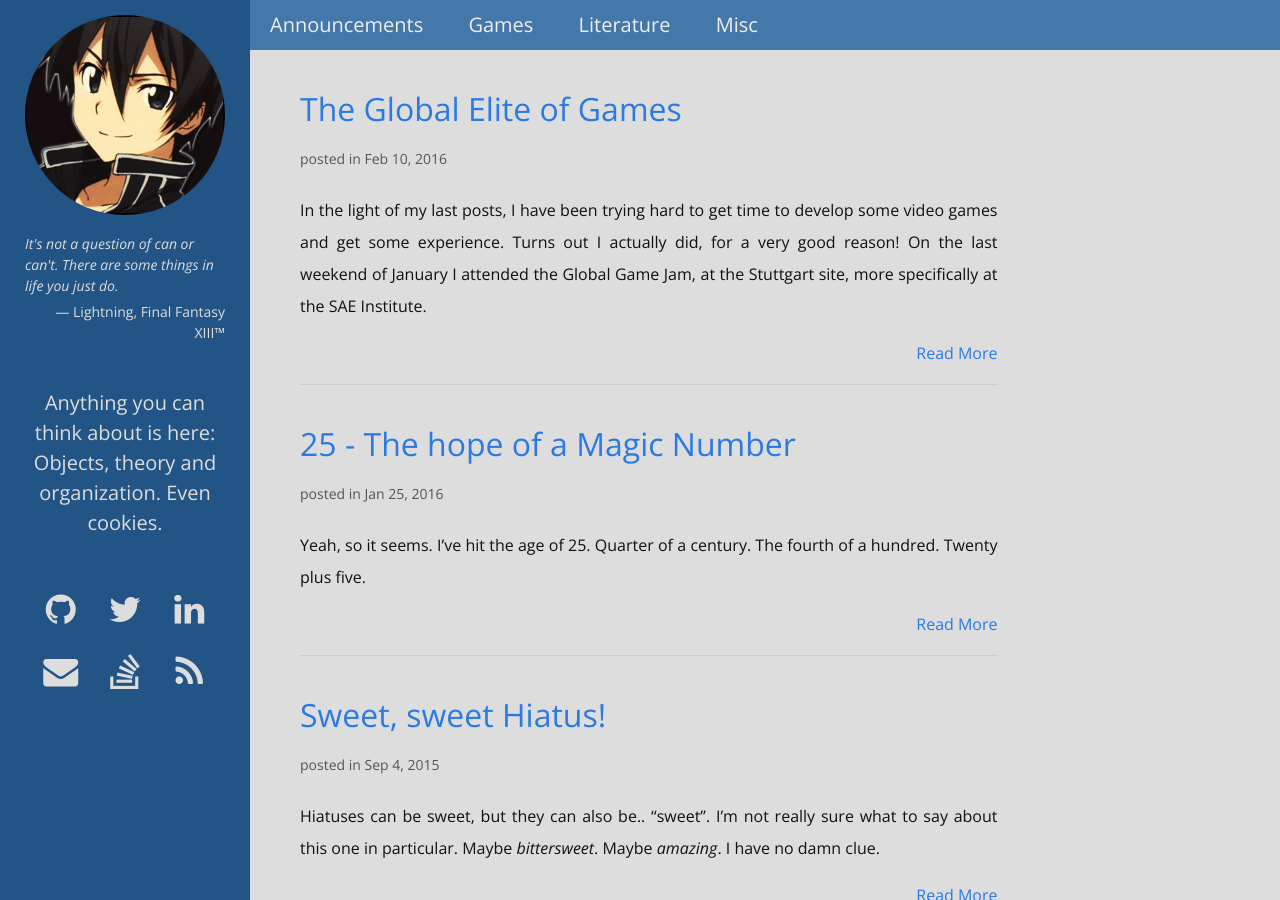
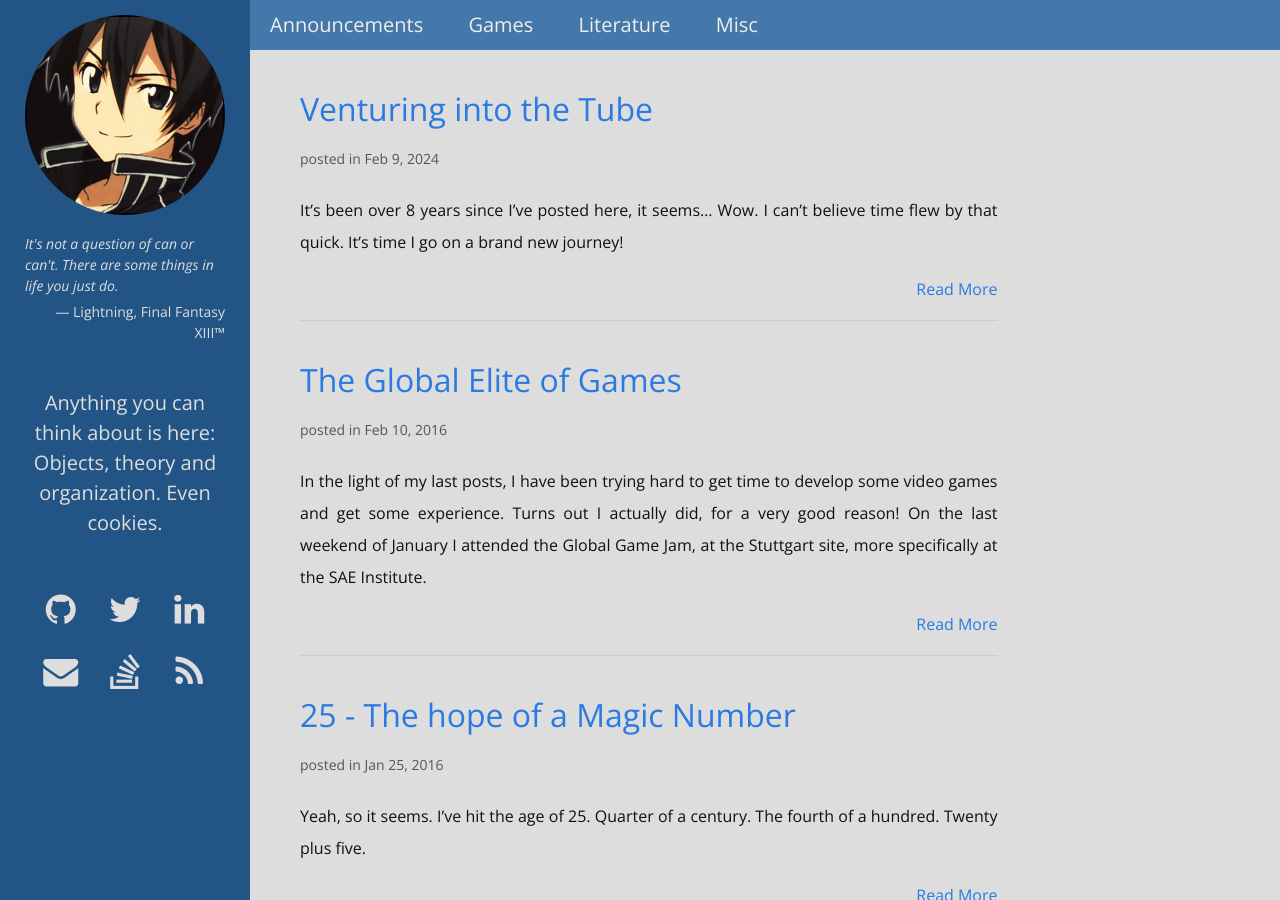
Before and after one commit to Nelspike/Nelspike.github.io, a Jekyll site: the page built from index.html, in a window 1280 px wide and 900 px high. Built offline with Jekyll 4.4.1, drawn with Linux system fonts in a browser that asks for light colours; nearby versions of some CDN libraries; some of the changed lines change nothing that is shown.

Commit message:
Venturing into the Tube

```diff
--- a/_posts/2015-02-18-passion-rekindled.markdown
+++ b/_posts/2015-02-18-passion-rekindled.markdown
@@ -14,7 +14,7 @@ Looking away from the emotional perspective, I was able to grasp some of the sen
 
 But Software Craftsmanship isn't what this whole book is about. Sure, it also reflects Software as our main focus, but it also relates it to other areas, and other fields of expertise. The author of the book cliamed to be a Musician before becoming a Software Developer - this gave him a greater insight to compare both fields, and it turns out the differences weren't that big. Most of the techniques you can use for other fields can also be applied to Software Craftsmanship. The greatest approach to improve your career, and the one that dazzled me completely, was the social affirmation aspect. Personally, that was something that I never thought of doing, since I always considered Social Contact to be my weakest point as a person - seems like it still is! The motivation behind this blog was exactly that very same one, trying to show who I am to the world, show people what I am capable of doing within the context of my expertise. Since my hopes and motivation are high in the clouds at the moment, I am safe to quote a portuguese expression:
 
-##<center><i>Quem não arrisca, não petisca.</i></center>
+## <center><i>Quem não arrisca, não petisca.</i></center>
 
 Without the social aspect, and your own personal projection, you won't be able to show what you're capable of doing. In other words, after reading this book, my career's objective passed from not only trying to excel at Software Development, but as well as becoming an expert on how to sell my skills and capabilities, by the means of <i>Marketing</i>. Marketing is still a fuzzy area for me, but it will slowly get there.
 
--- /dev/null
+++ b/_posts/2024-09-02-video-game-youtube-journey.markdown
@@ -0,0 +1,48 @@
+---
+layout: post
+title:  "Venturing into the Tube"
+date:   2024-02-09 18:25:00
+categories: announcements
+---
+It's been over 8 years since I've posted here, it seems... Wow. I can't believe time flew by that quick. It's time I go on a brand new journey!
+
+I could go on and on about what happened in the last years, but I will leave that for another post if I'm ever feeling inspired - There's really tons to catch up on, believe you me. But that's not why I'm here today, today I'm here to talk about starting something I never thought I would have the guts to start: [A YouTube channel](https://www.youtube.com/@Nelspike)! 📼
+
+Yes, you read it right. YouTube. That thing that a lot of people use for entertainment, information, among other purposes, but never really get down to creating videos. I've decided to try my luck with it.
+
+## But Nel, what will you actually do with your channel?
+
+Putting it simply, I'll just post videos of me playing video games. That's it! Or well... Maybe a small twist: I'll post videos of me playing _retro_ video games! The definition of what a retro game is is pretty subjective, so I'll try to narrow it down, or at least, to what I will consider a retro game for the channel: **Anything that's 20 or more years old**. And I won't look at genre either, just post videos!
+
+## Wait... Why?
+
+A better question would be: "why not"? Nah, just kidding. I've recently been to Japan _twice_ in the last two years, and seeing how there were dedicated stores to retro gaming, retro arcades and a general love and care for all things electronic, it made me think twice about a couple of things:
+
+- What kinds of things do I like doing in my free time?
+- What exactly are my hobbies, do I have anything I feel this passaionate about?
+- I've been talking about playing and cherishing retro games, why haven't I done anything in that regard?
+- What's stopping me from just... Doing it?
+
+And with that, I suddenly had a lot of other questions and answers, things just buzzing through my mind. I do love programming, coding and whatnot, but it's been way too long I have dedicated time for myself, my other passions and living my life. So why not just try things?
+
+## That's beautiful and all, shows the channel!
+
+Thought you'd never ask! I already linked it above in case you weren't paying attention, but here it is:
+
+### <center>https://www.youtube.com/@Nelspike</center>
+
+I've already posted three videos ever since, where I played the Mega Drive version of the first [Puyo Puyo](https://youtu.be/iMRnSc3rw0c) split in two parts, as well as Super Famicom's very own [Soul Blader](https://youtu.be/rgX9k28z5I8) with its very first part out. Super pumped to get even more content out!
+
+<center>[![Soul Blader (ソウルブレイダー) - スーパーファミコン [Part 1]](https://img.youtube.com/vi/rgX9k28z5I8/maxresdefault.jpg)](https://youtu.be/rgX9k28z5I8 "Soul Blader (ソウルブレイダー) - スーパーファミコン [Part 1]")</center>
+
+And to conclude, I just want to say a couple of things:
+
+- I'll try my best to keep the common YouTube phrases such as "Like and Subscribe!" or "Please like the content of our channel, it helps us a lot!". Not because I'm not looking for those, but I want to keep the videos as lean as possible and just focus on what I'm doing.
+- The channel's language is English, but first and foremost, I am Portuguese. I expect one or two videos down the line to be in Portuguese, esepcially if I'm playing games with other people (I have some ideas)!
+- And lastly, I want people to have fun!
+
+So yeah, please give me channel a look, and while I will not ask people to subscribe _during_ a video, I will do so here on this blog post: If you've come this far, do subscribe and give my videos a watch once in a while, even if in the background! I want to share these moments with all of you!
+
+And with all of that said, I will retire for the day. A very long blog post about what happened over the last 8 years is more than warranted, and while I mentioned in this blog that I'd try to keep coming back every week with news, I won't say it this time around. Whenever I find the time and space for it, I will post something. Keep an ear out!
+
+Nel is over and out, returning 0!
```
Also changed, not shown: _posts/2016-02-10-the-global-elite-of-games.markdown (line endings or trailing spaces), 1 other file.
